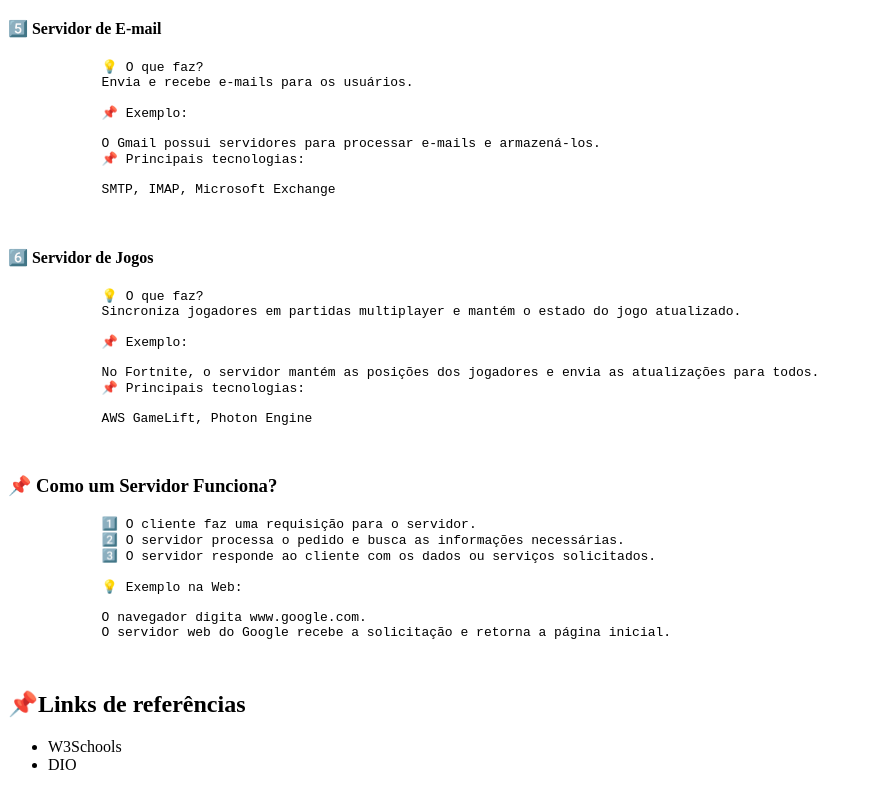
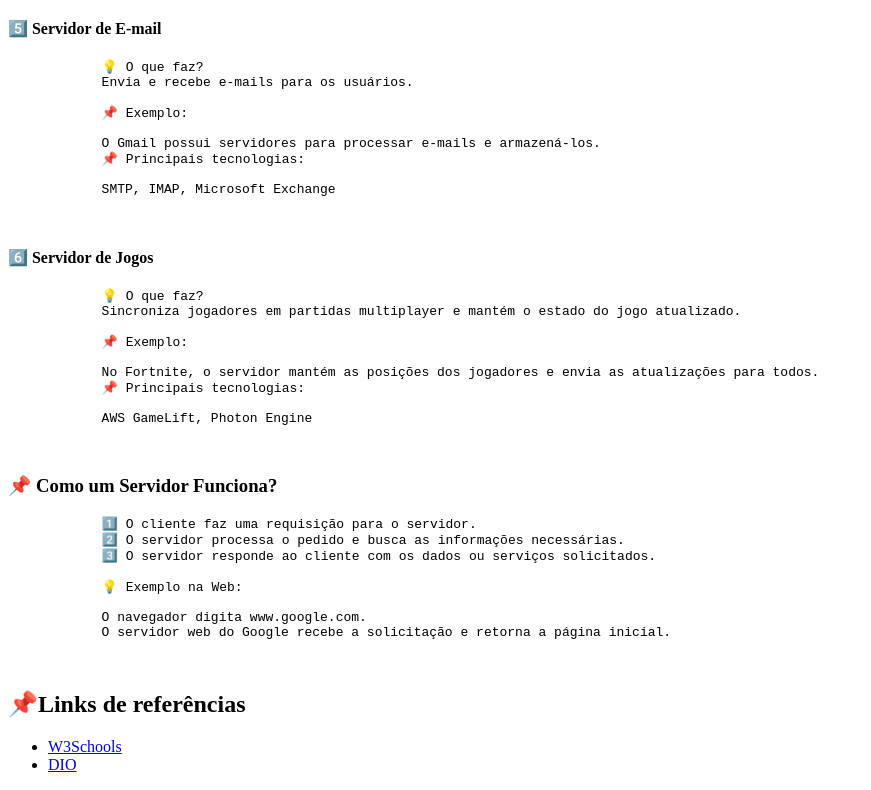
Before and after one commit to wilians01/Minha-primeira-pagina-web, a plain HTML site: page index.html in a window 1280 px wide. Shown: the part 3448-4238 px from the top of the page, without its empty margins (0-871 px from the left). Drawn offline with Linux system fonts and the light colour scheme.

Commit message:
Algumas atualizações

```diff
--- a/index.html
+++ b/index.html
@@ -259,8 +259,8 @@
         </pre>
         <h2>📌Links de referências</h2>
         <ul>
-            <li><a href="https://www.w3schools.com"></a>W3Schools</li>
-            <li><a href="https://web.dio.me/"></a>DIO</li>
+            <li><a href="https://www.w3schools.com">W3Schools</a></li>
+            <li><a href="https://web.dio.me/">DIO</a></li>
         </ul>
 
 
```
